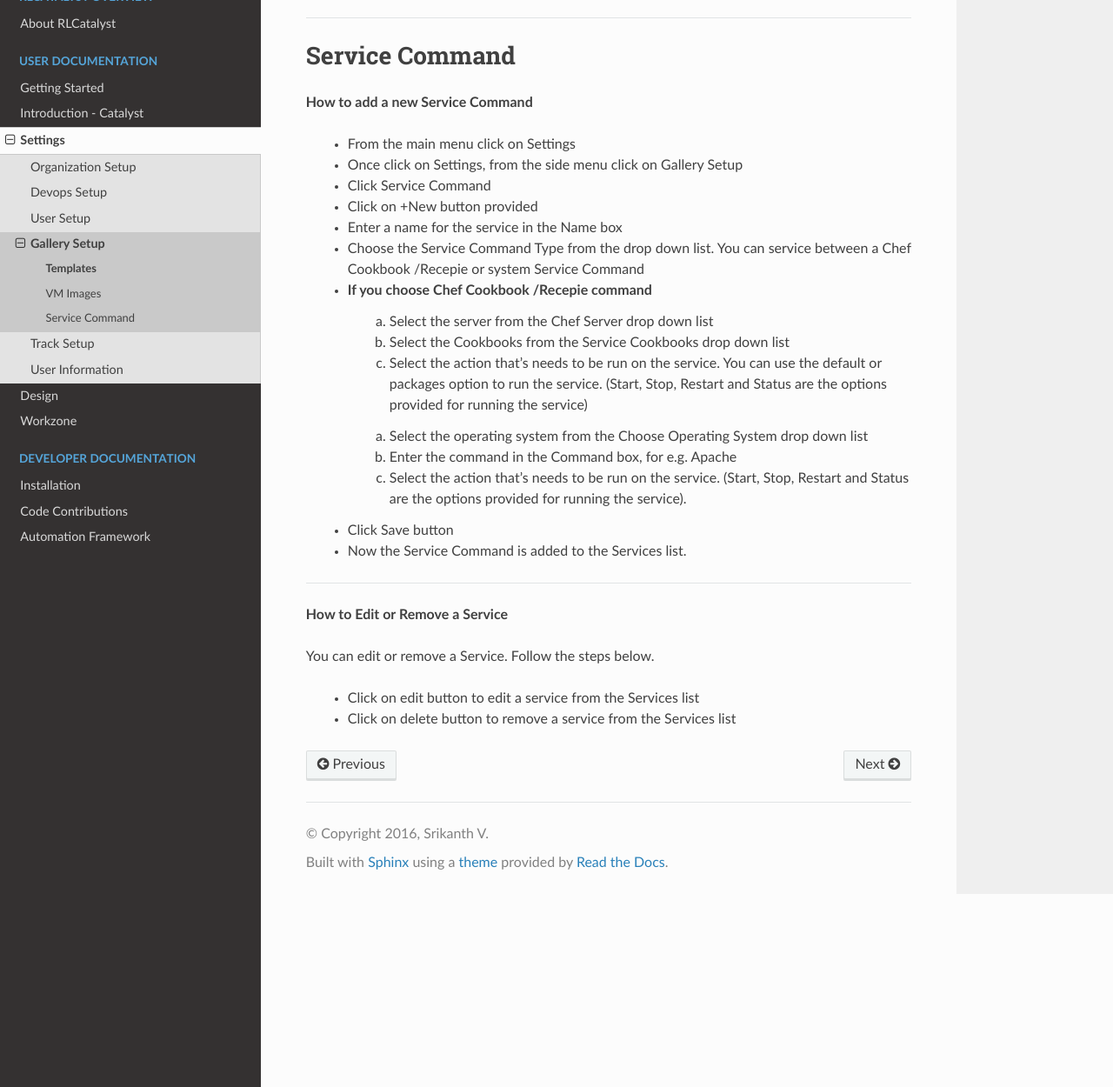
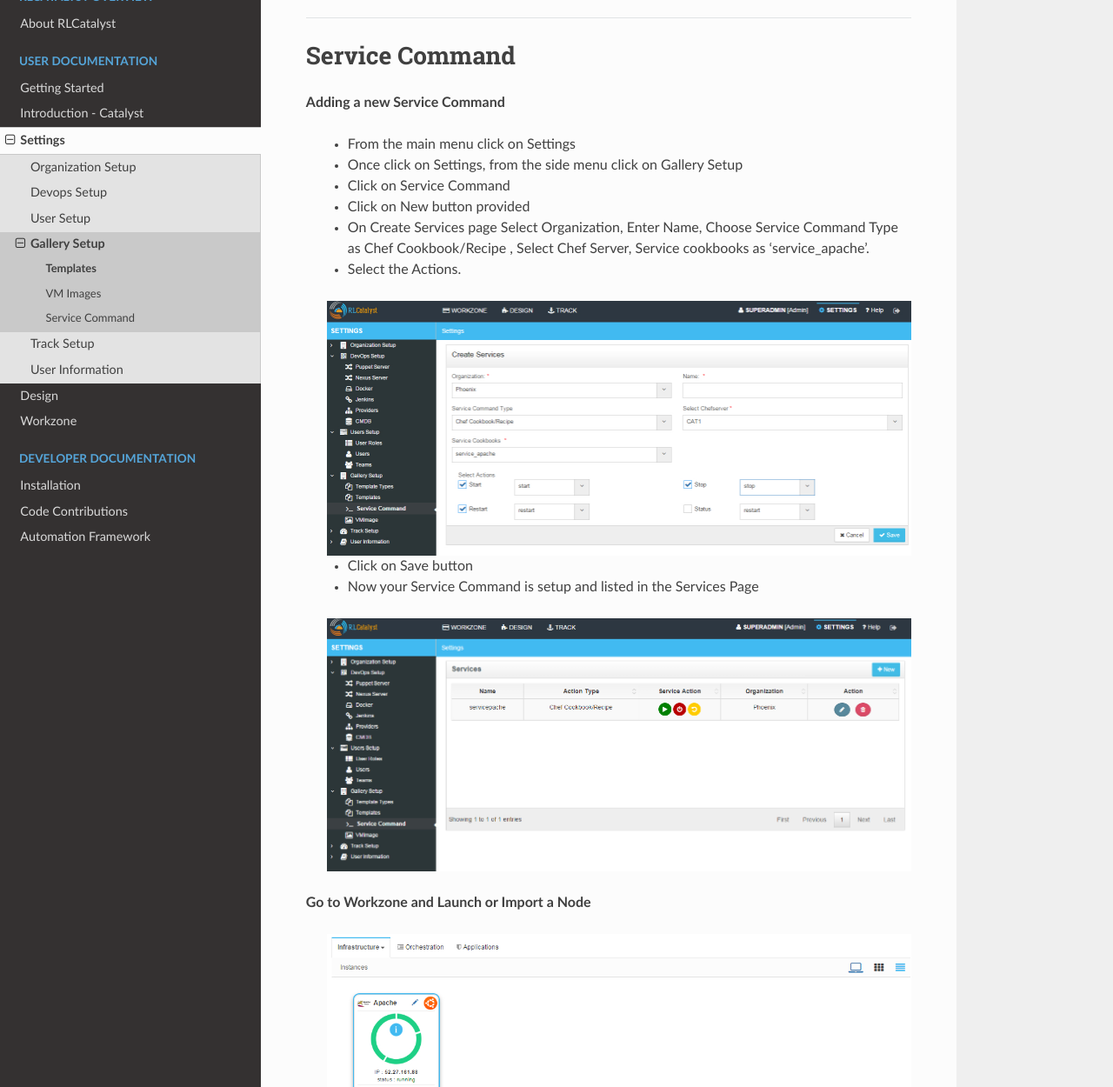
Before and after one commit to RLOpenCatalyst/catdocs, a Sphinx documentation site: the page built from Catalyst/source/gallerydefined.rst, in a window 1280 px wide and 1400 px high, scrolled down 3801 px, cut to the strip 150-1400 px from the top of the window. Shown: the whole strip at 87% size. Built offline with Sphinx 7.4.7 and the Read the Docs theme 2.0.0, drawn with Linux system fonts in a browser that asks for light colours; some of the changed text lies outside the part shown.

Commit message:
Service command changes

```diff
--- a/Catalyst/source/gallerydefined.rst
+++ b/Catalyst/source/gallerydefined.rst
@@ -119,31 +119,62 @@
 Service Command
 ^^^^^^^^^^^^^^^
 
-**How to add a new Service Command**
+**Adding a new Service Command**
 
  * From the main menu click on Settings
+
  * Once click on Settings, from the side menu click on Gallery Setup
- * Click Service Command
- * Click on +New button provided
- * Enter a name for the service in the Name box
- * Choose the Service Command Type from the drop down list. You can service between a Chef Cookbook /Recepie or system Service Command
- * If you choose Chef Cookbook /Recepie command
-    a. Select the server from the Chef Server drop down list
-    b. Select the Cookbooks from the Service Cookbooks drop down list
-    c. Select the action that’s needs to be run on the service. You can use the default or packages option to run the service. (Start, Stop, Restart and Status are the options provided for running the service)
 
-    a. Select the operating system from the Choose Operating System drop down list
-    b. Enter the command in the Command box, for e.g. Apache
-    c. Select the action that’s needs to be run on the service. (Start, Stop, Restart and Status are the options provided for running the service).
+ * Click on Service Command
 
- * Click Save button
- * Now the Service Command is added to the Services list.
+ * Click on New button provided
 
-*****
+ * On Create Services page Select Organization, Enter Name, Choose Service Command Type as Chef Cookbook/Recipe , Select Chef Server, Service cookbooks as 'service_apache'.
 
-**How to Edit or Remove a Service**
+ * Select the Actions.
 
-You can edit or remove a Service. Follow the steps below.
+ .. image:: /images/createService.png
 
- * Click on edit button to edit a service from the Services list
- * Click on delete button to remove a service from the Services list
+
+ * Click on Save button
+
+ * Now your Service Command is setup and listed in the Services Page
+
+ .. image:: /images/services.png
+
+
+
+**Go to Workzone and Launch or Import a Node**
+
+ .. image:: /images/nodeApache.png
+
+
+ * Click on Chef Client run icon , add Apache2 cookbook to the runlist and click Update button. Wait until chefclient is success.
+
+ .. image:: /images/updateRunlist.png
+
+ * When apache2 cookbook run successfully by default service will be running.Click on SSH icon and execute **sudo service apache2 status** command and verify apache2 is running.
+
+ .. image:: /images/sshTerminal.png
+
+
+ * Close the SSH window
+
+ * Go to Instance control panel
+
+ * Go to Services tab and add the apache service and click on Save button
+
+ .. image:: /images/addService.png
+
+
+ * Service is added to the Instance and Start,Stop and Restart buttons will be shown
+
+ .. image:: /images/controPanel.png
+
+ * Click on Stop button (Red color) and wait until it succeeds
+
+ * Click on SSH icon
+
+ * Execute command **sudo service apache2** status and verify apache2 is not running
+
+ .. image:: /images/serviceStatus.png
```
Also changed, not shown: Catalyst/source/images/addService.png (added), Catalyst/source/images/controPanel.png (added), Catalyst/source/images/createService.png (added), Catalyst/source/images/nodeApache.png (added), Catalyst/source/images/serviceStatus.png (added), Catalyst/source/images/services.png (added), Catalyst/source/images/sshTerminal.png (added), Catalyst/source/images/updateRunlist.png (added).
